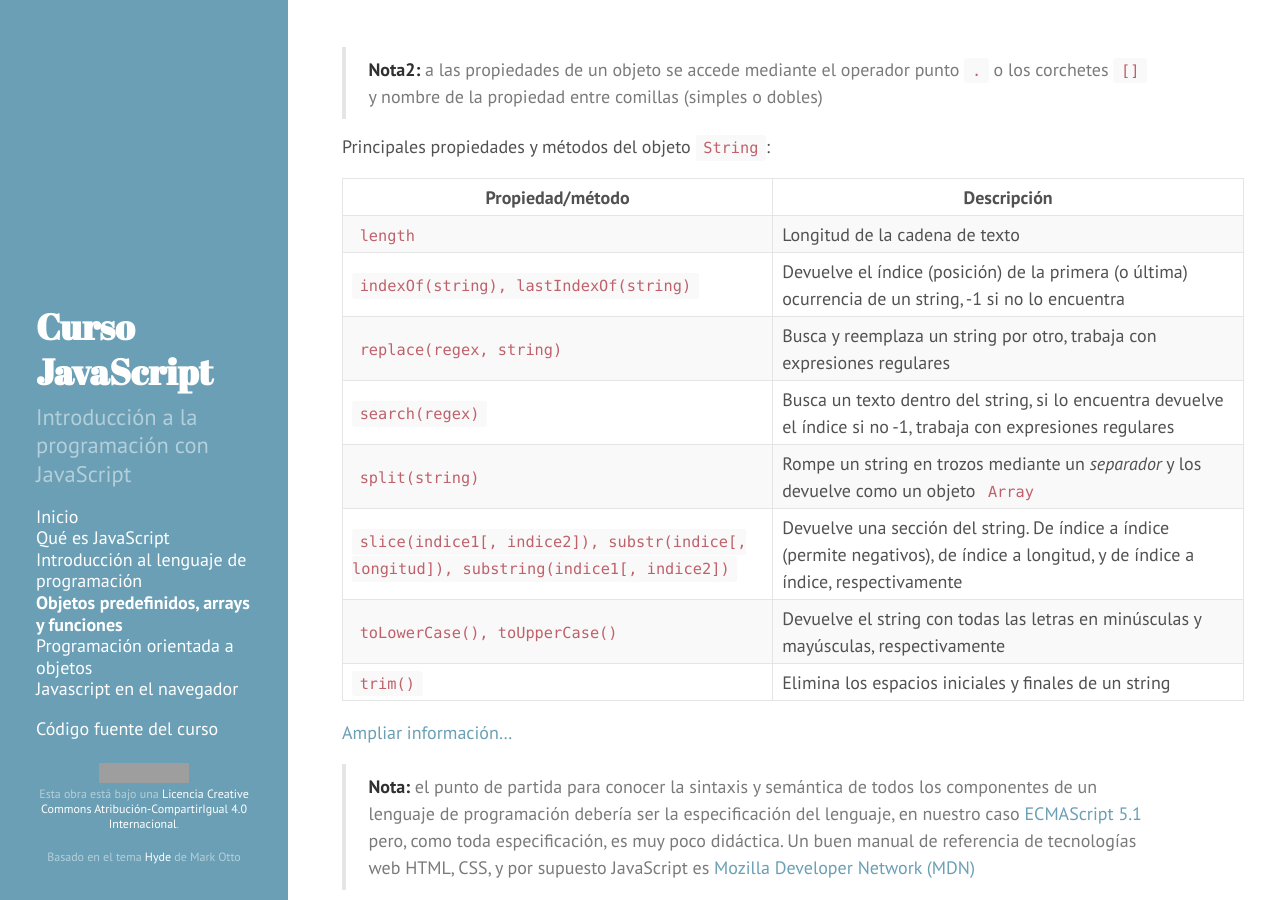
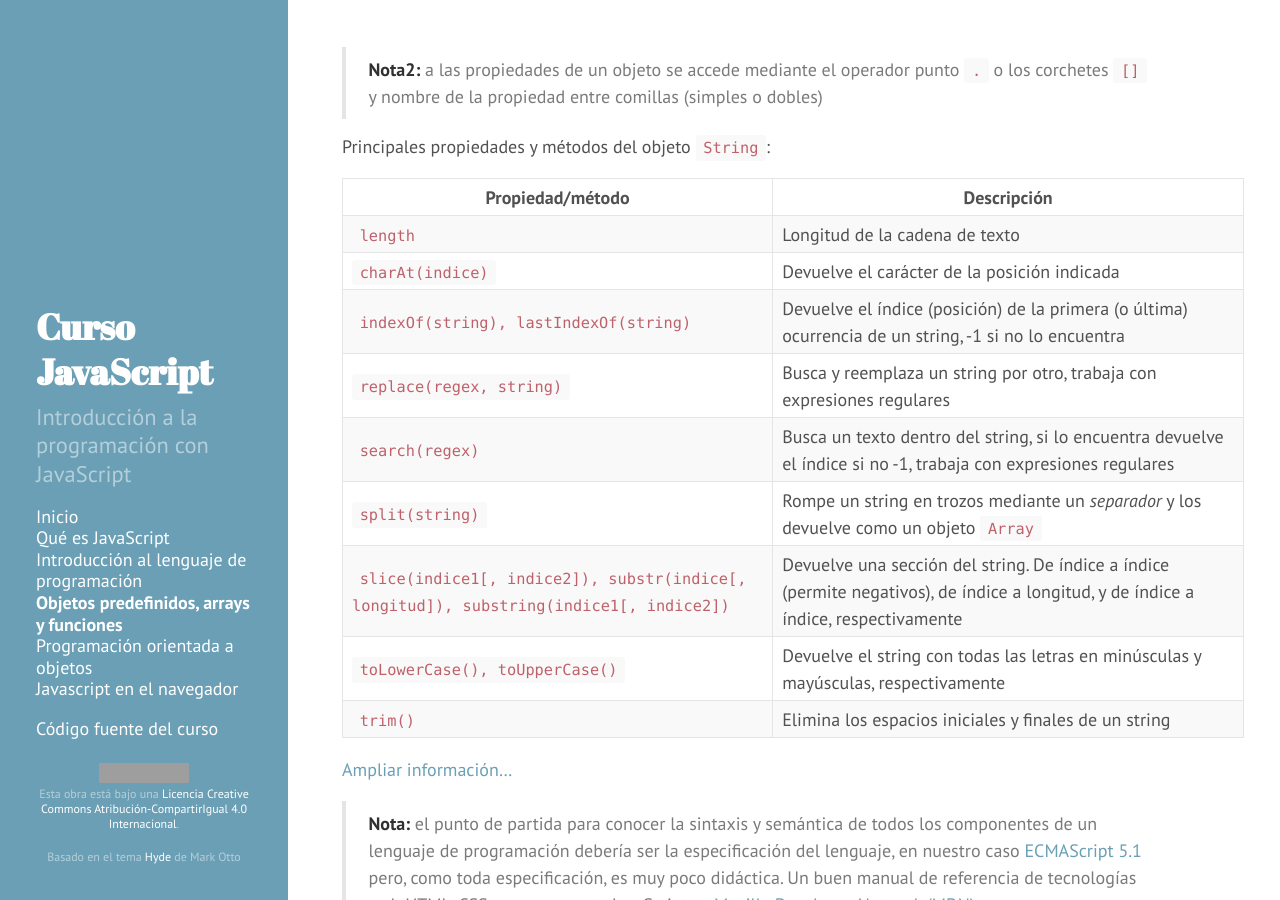
Before and after one commit to xguaita/curso-javascript, a Jekyll site: the page built from modulo2/index.md, in a window 1280 px wide and 900 px high, scrolled down 1532 px. Built offline with Jekyll 4.4.1, drawn with Linux system fonts in a browser that asks for light colours; Markdown is read by kramdown in place of the engine named in the settings; grey boxes are pictures that could not be loaded.

Commit message:
charAt()

```diff
--- a/modulo2/index.md
+++ b/modulo2/index.md
@@ -62,6 +62,7 @@ Principales propiedades y métodos del objeto `String`:
 | Propiedad/método | Descripción |
 | --------- | ----------- |
 | `length`| Longitud de la cadena de texto |
+| `charAt(indice)`| Devuelve el carácter de la posición indicada |
 | `indexOf(string), lastIndexOf(string)` | Devuelve el índice (posición) de la primera (o última) ocurrencia de un string, -1 si no lo encuentra |
 | `replace(regex, string)` | Busca y reemplaza un string por otro, trabaja con expresiones regulares |
 | `search(regex)` | Busca un texto dentro del string, si lo encuentra devuelve el índice si no -1, trabaja con expresiones regulares |
```
